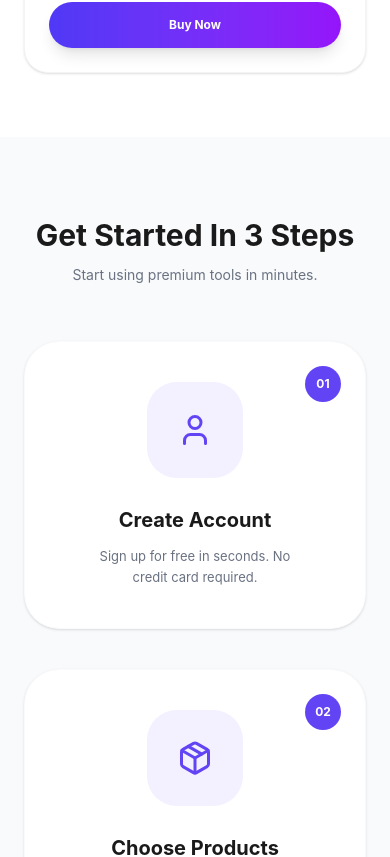
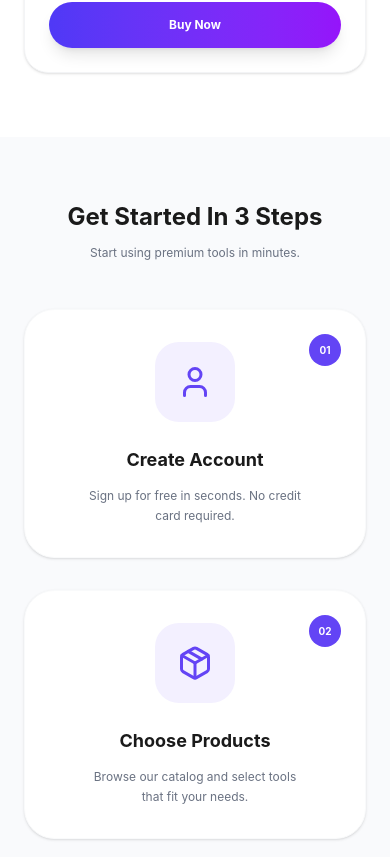
Before and after one commit to codewithjakaria/DigiTools-Platform, a React (Vite) app: page / in a window 390 px wide. Shown: the part 4053-4910 px from the top of the page. Built offline with nearby package versions, Linux system fonts and the light colour scheme.

Commit message:
3 card section responsive

```diff
--- a/src/App.jsx
+++ b/src/App.jsx
@@ -434,26 +434,30 @@ function App() {
         </div>
       </section>
 
-      <section className="py-20 bg-[#F9FAFC]">
+      <section className="py-16 md:py-24 bg-[#F9FAFC]">
         <div className="max-w-7xl mx-auto px-6 text-center">
-          <h2 className="text-3xl font-bold mb-3">Get Started In 3 Steps</h2>
-          <p className="text-gray-500 mb-14 text-sm">
+          <h2 className="text-2xl md:text-3xl font-bold mb-3">
+            Get Started In 3 Steps
+          </h2>
+          <p className="text-gray-500 mb-12 md:mb-16 text-xs md:text-sm">
             Start using premium tools in minutes.
           </p>
-          <div className="grid grid-cols-1 md:grid-cols-3 gap-10">
+          <div className="grid grid-cols-1 sm:grid-cols-2 md:grid-cols-3 gap-8 md:gap-10">
             {steps.map(step => (
               <div
                 key={step.id}
-                className="bg-white p-10 rounded-[35px] shadow-sm relative flex flex-col items-center border border-gray-50 group hover:-translate-y-1 transition-all"
+                className="bg-white p-8 md:p-10 rounded-[30px] md:rounded-[35px] shadow-sm relative flex flex-col items-center border border-gray-50 group"
               >
-                <div className="absolute top-6 right-6 w-9 h-9 rounded-full bg-[#6344F5] flex items-center justify-center text-white text-[12px] font-bold">
+                <div className="absolute top-6 right-6 w-8 h-8 md:w-9 md:h-9 rounded-full bg-[#6344F5] flex items-center justify-center text-white text-[10px] md:text-[12px] font-bold">
                   {step.id}
                 </div>
-                <div className="w-24 h-24 bg-[#F3F0FF] rounded-[30px] flex items-center justify-center mb-7 group-hover:scale-105 transition-transform">
+                <div className="w-20 h-20 md:w-24 md:h-24 bg-[#F3F0FF] rounded-[24px] md:rounded-[30px] flex items-center justify-center mb-6 md:mb-7 group-hover:scale-105 transition-transform">
                   {step.icon}
                 </div>
-                <h3 className="text-xl font-bold mb-3">{step.title}</h3>
-                <p className="text-gray-500 text-[13px] leading-relaxed max-w-[220px]">
+                <h3 className="text-lg md:text-xl font-bold mb-3">
+                  {step.title}
+                </h3>
+                <p className="text-gray-500 text-xs md:text-[13px] leading-relaxed max-w-[220px]">
                   {step.description}
                 </p>
               </div>
@@ -462,9 +466,6 @@ function App() {
         </div>
       </section>
 
-      {/* ==========================================
-          7. Pricing Section
-      ========================================== */}
       <section className="py-[120px] bg-white">
         <div className="max-w-[1600px] mx-auto px-[200px] text-center">
           <h2 className="text-[48px] font-bold text-[#101727] mb-4 leading-tight">
```
